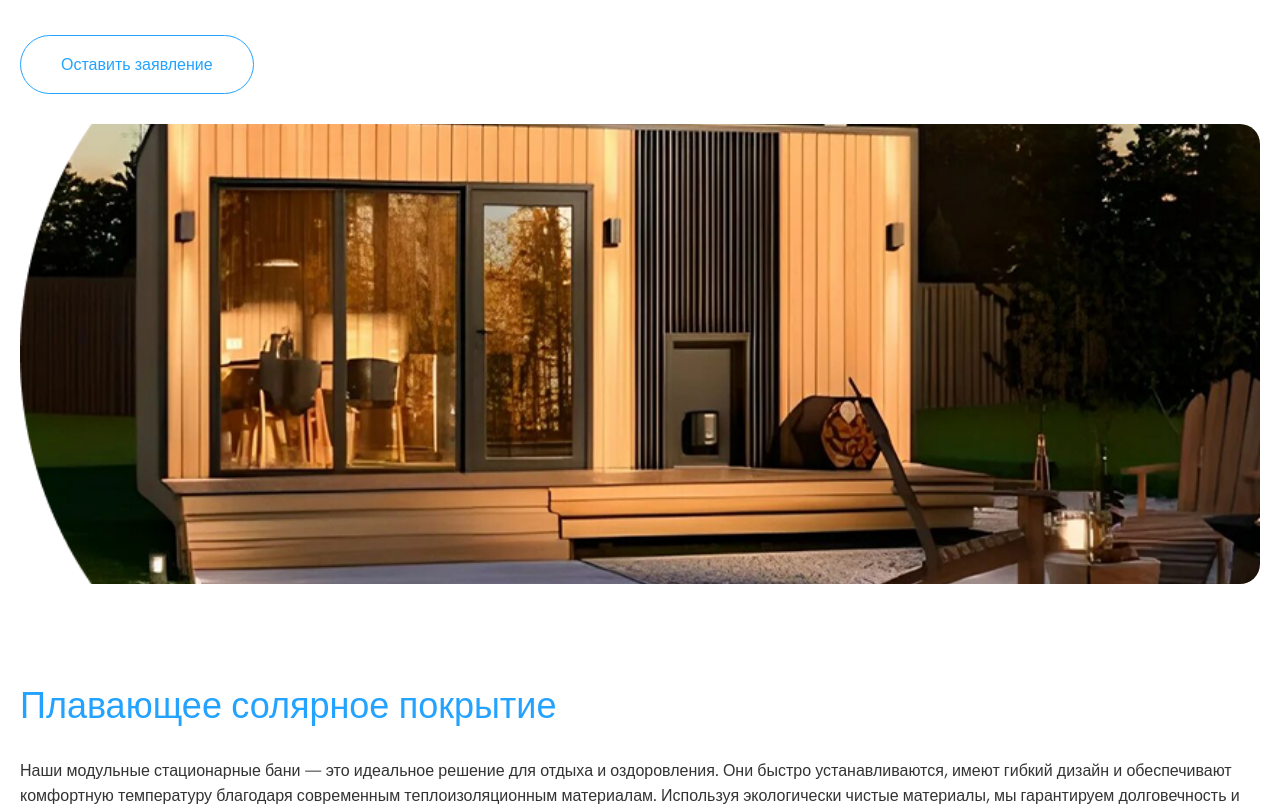
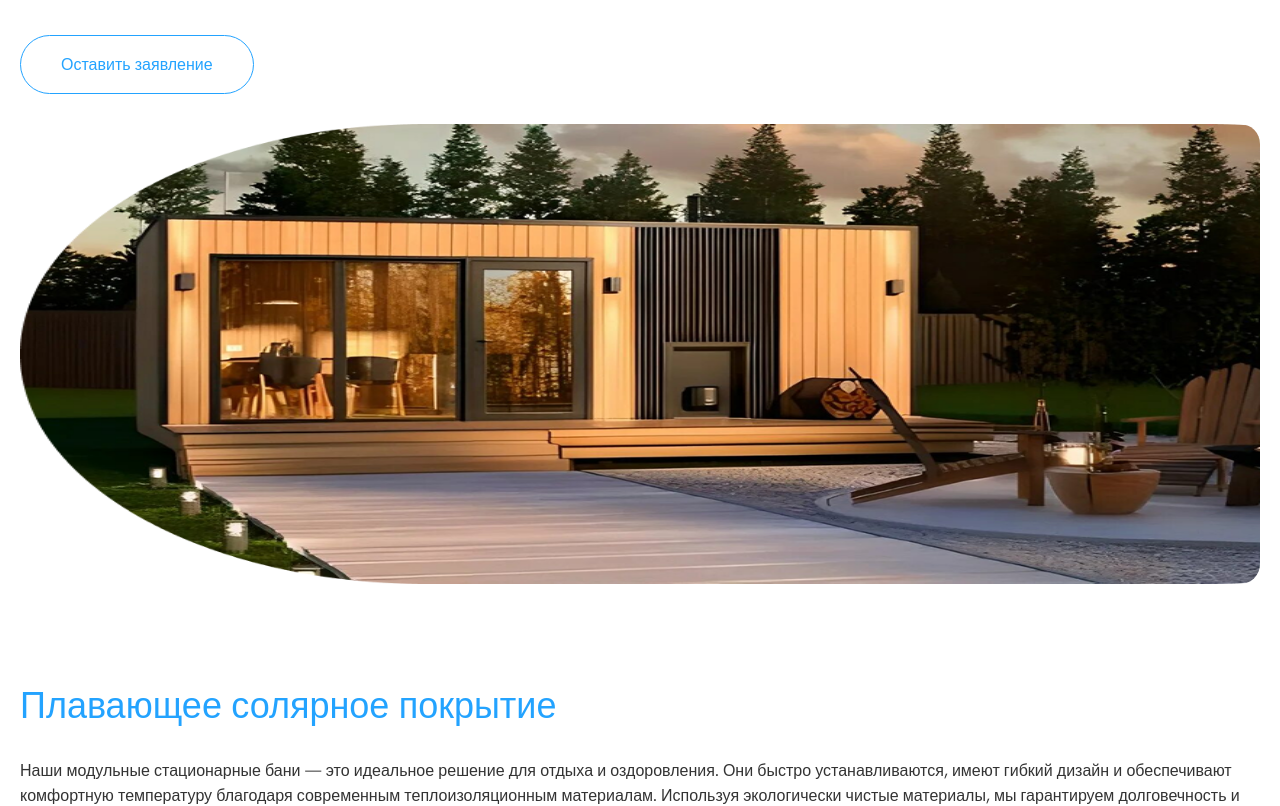
Before and after one commit to NikitaKb/Aqua-Dreams, a Nuxt app: page / in a window 1280 px wide. Shown: the part 2580-3386 px from the top of the page. Built offline with nearby package versions, Linux system fonts and the light colour scheme.

Commit message:
Header Hero

```diff
--- a/components/Header.vue
+++ b/components/Header.vue
@@ -351,7 +351,7 @@ onUnmounted(() => {
   color: #23A3FF;
 }
 
-@media (max-width: 749px) {
+@media (max-width: 768px) {
   .nav {
     display: none;
   }
--- a/components/ModularBaths.vue
+++ b/components/ModularBaths.vue
@@ -96,7 +96,7 @@
 .bath-image img {
   width: 100%;
   height: 100%;
-  object-fit: cover;
+
 }
 
 .button-wrapper {
```
